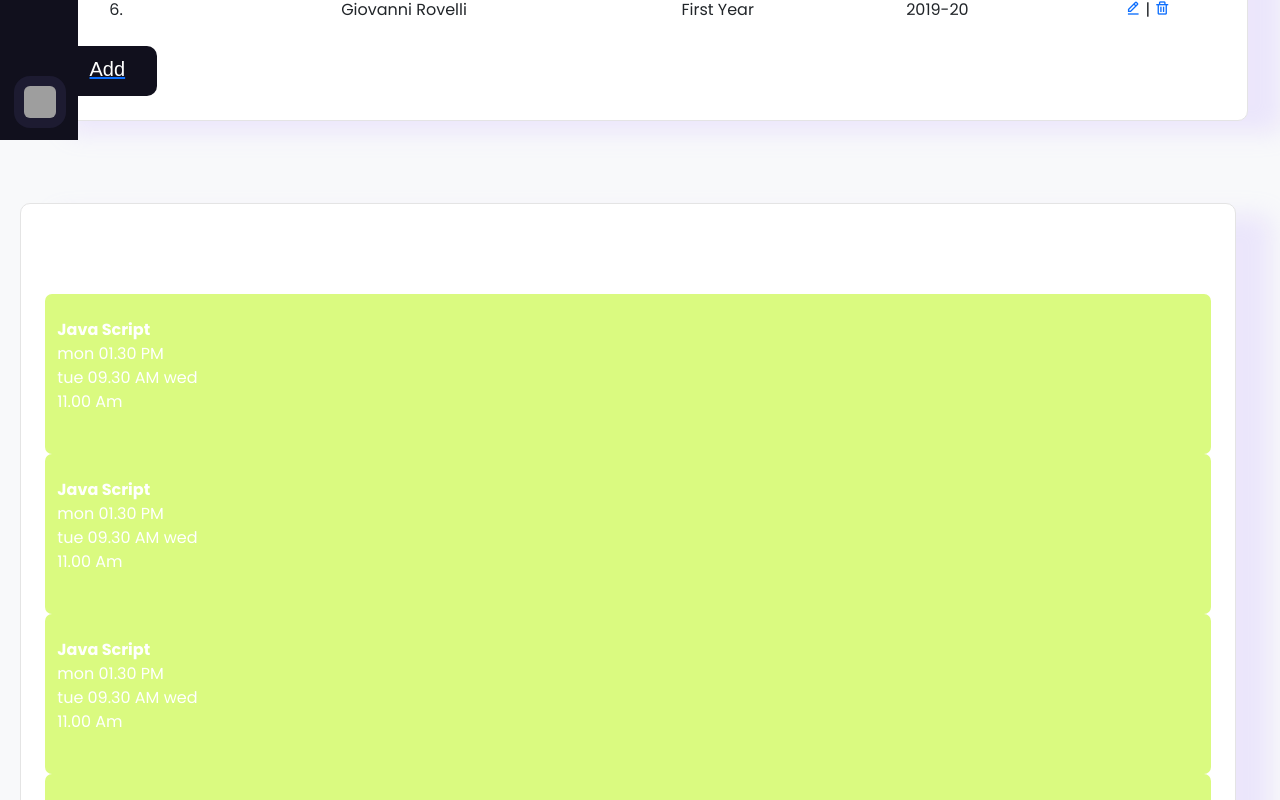
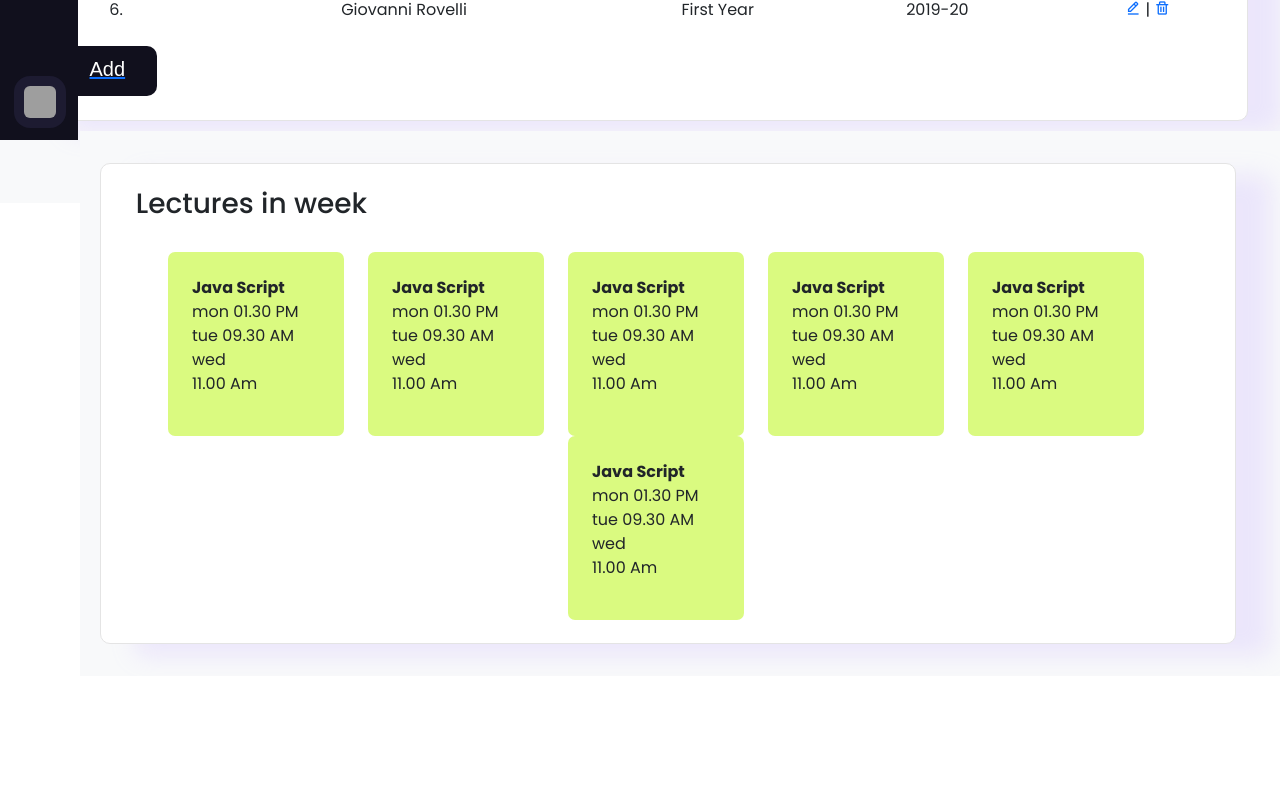
Before and after one commit to PranavShelke4/IT, a React (Create React App) app: page /subject-teacher-dashbord in a window 1280 px wide. Shown: the part 660-1460 px from the top of the page. After the commit the page ends 1336 px from the top, so only its background shows below. Built offline with nearby package versions, Linux system fonts and the light colour scheme; grey boxes are pictures that could not be loaded.

Commit message:
Lectures In Week done

```diff
--- a/src/components/SubjectTeacher/Dashboard/LecturesInWeek.css
+++ b/src/components/SubjectTeacher/Dashboard/LecturesInWeek.css
@@ -2,7 +2,8 @@
   background-color: #f8f9fa;
   padding: 2rem;
   justify-content: center;
-  margin-top: -2rem;
+  margin-top: -4.5rem;
+  margin-left: 5rem;
 }
 
 .box {
--- a/src/components/SubjectTeacher/Dashboard/LecturesInWeek.js
+++ b/src/components/SubjectTeacher/Dashboard/LecturesInWeek.js
@@ -6,6 +6,7 @@
     <div className="LecturesInWeek">
       <div className="box row">
         <h3 className="liwTitle">Lectures in week</h3>
+        <div className="d-flex flex-md-row flex-sm-column flex-wrap justify-content-center">
         <div className="ttw1">
           <p>
             <b>Java Script</b> <br /> mon 01.30 PM <br /> tue 09.30 AM wed{" "}
@@ -49,6 +50,7 @@
           </p>
         </div>
       </div>
+      </div>
     </div>
   );
 }
--- a/src/components/SubjectTeacher/Dashboard/MySubject.css
+++ b/src/components/SubjectTeacher/Dashboard/MySubject.css
@@ -101,27 +101,3 @@
   box-shadow: 35px 12px 23px rgba(201, 176, 255, 0.25);
   border-radius: 10px;
 }
-
-
-.box{
-  color: white;
-  width: 250px;
-  height: 131px;
-  display: inline-block;
-  border-radius: 6px;
-  box-shadow: 35px 12px 23px rgba(201, 176, 255, 0.25);
-  margin-right: 3%;
-  padding: 1%;
-}
-#Total_Students_box{
-  background: linear-gradient(101.38deg, #8500A7 3.84%, rgba(204, 0, 255, 0.95) 46.66%, rgba(205, 4, 255, 0.6) 110.03%);
-}
-#Teachers_box{
-  background: linear-gradient(101.44deg, #0089B5 14.59%, rgba(27, 187, 238, 0.88) 82.65%, rgba(51, 194, 239, 0.45) 110.59%);
-}
-#Total_Courses_box{
-  background: linear-gradient(100.38deg, #038117 9.5%, rgba(1, 210, 35, 0.71) 88.24%, rgba(36, 198, 62, 0.67) 104.42%);
-}
-#Detened_Students_box{
-  background: linear-gradient(102.45deg, #E47C00 2.48%, #E4B200 52.84%, rgba(228, 219, 0, 0.63) 102.57%);
-}
```
